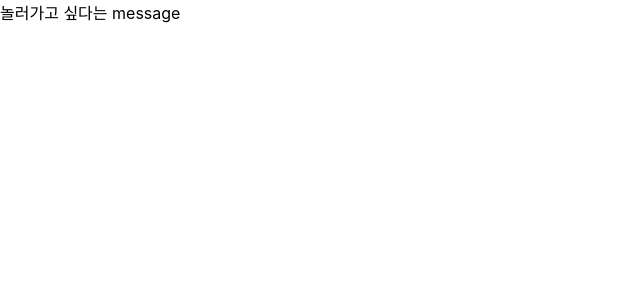
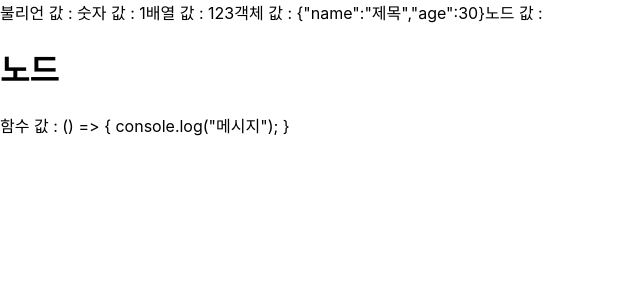
Before and after one commit to beetrbgus/do-it-example, a React (Create React App) app: page / in a window 1280 px wide. Shown: the top 300 px of the page, without its empty margins (0-640 px from the left). Built offline with nearby package versions, Linux system fonts and the light colour scheme.

Commit message:
feat - 다양한 프로퍼티 값 사용하기

```diff
--- /dev/null
+++ b/src/03/ChildComponent.jsx
@@ -0,0 +1,29 @@
+import React, { Component } from 'react';
+import PropTypes from 'prop-types';
+
+class ChildComponent extends Component {
+  render() {
+    const { boolValue, numValue, arrayValue, objValue, nodeValue, funcValue } = this.props;
+    return (
+      <div>
+        <span>불리언 값 : {boolValue}</span>
+        <span>숫자 값 : {numValue}</span>
+        <span>배열 값 : {arrayValue}</span>
+        <span>객체 값 : {String(objValue)}</span>
+        <span>노드 값 : {nodeValue}</span>
+        <span>함수 값 : {String(funcValue)}</span>
+      </div>
+    );
+  }
+}
+
+ChildComponent.propTypes = {
+  boolValue: PropTypes.string,
+  numValue: PropTypes.number,
+  arrayValue: PropTypes.arrayOf(PropTypes.number),
+  objValue: PropTypes.object,
+  nodeValue: PropTypes.node,
+  funcValue: PropTypes.func,
+};
+
+export default ChildComponent;
--- a/src/App.js
+++ b/src/App.js
@@ -1,11 +1,19 @@
 import React from 'react';
 import PropsComponent from './03/PropsComponent';
+import ChildComponent from './03/ChildComponent';
 
 class App extends React.Component {
   render() {
     return (
       <div className="body">
-        <PropsComponent name="message"/>
+        <ChildComponent
+          boolValue= {true}
+          numValue= {1}
+          arrayValue= {[1, 2, 3]}
+          objValue= {JSON.stringify({name : "제목", age : 30})}
+          nodeValue= {<h1>노드</h1>}
+          funcValue= {()=> {console.log('메시지')}}
+        />
       </div>
     );
   }
```
